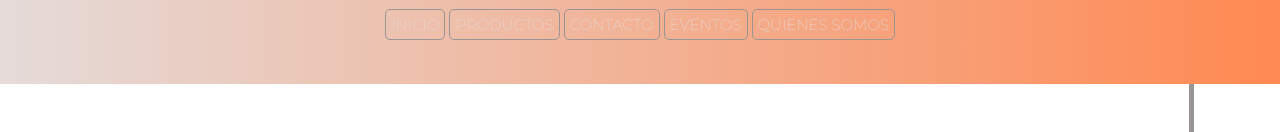
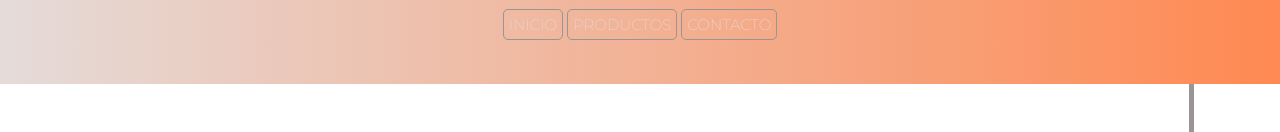
Before and after one commit to GastonRdg/INCLUYENDO-SASS, a website: page index.html in a window 1280 px wide. Shown: the part 212-344 px from the top of the page. Drawn offline with Linux system fonts and the light colour scheme; grey boxes are pictures that could not be loaded.

Commit message:
comente eventos y quienes somos

```diff
--- a/index.html
+++ b/index.html
@@ -20,8 +20,8 @@
         <li><a href="./index.html" class="inicio">INICIO</a></li>
         <li><a href="./productos.html">PRODUCTOS</a></li>
         <li><a href="./contacto.html">CONTACTO</a></li>
-        <li><a href="./eventos.html">EVENTOS</a></li>
-        <li> <a href="./quienes-somos.html">QUIENES SOMOS</a></li>
+        <!-- <li><a href="./eventos.html">EVENTOS</a></li>
+        <li> <a href="./quienes-somos.html">QUIENES SOMOS</a></li> -->
     </ul>
 </nav>
     </header>
```
